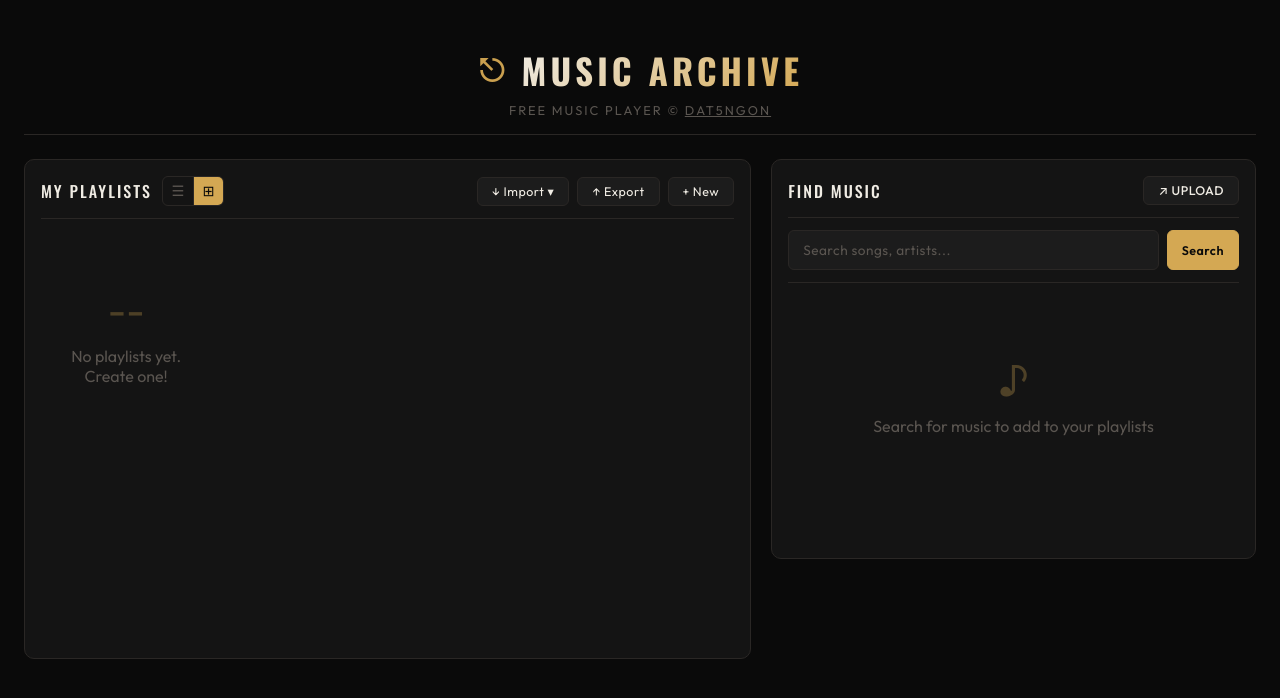
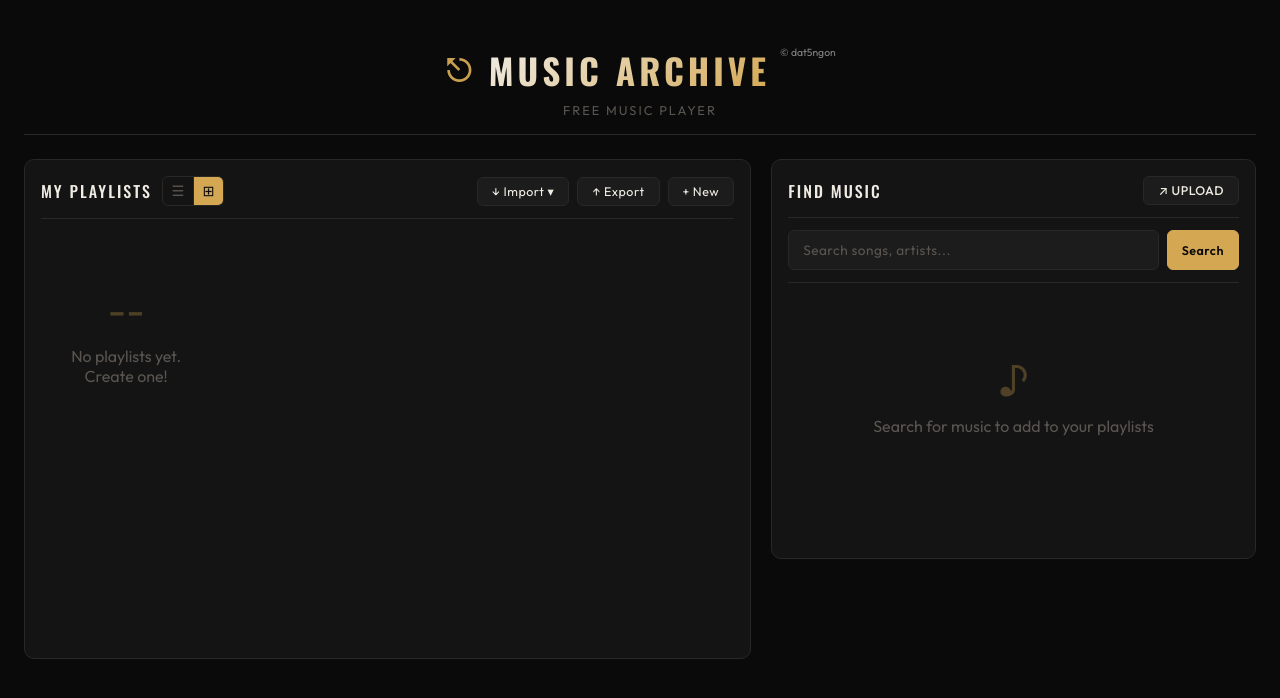
Before and after one commit to dat5ngon/music-player, a plain HTML site: page index.html in a window 1280 px wide. Drawn offline with nearby package versions, Linux system fonts and the light colour scheme.

Commit message:
Move credit link next to title, clean subtitle

```diff
--- a/index.html
+++ b/index.html
@@ -16,8 +16,9 @@
             <div class="logo">
                 <span class="logo-icon">⎋</span>
                 <h1>Music Archive</h1>
+                <a href="https://dat5ngon.github.io" class="credit">&copy; dat5ngon</a>
             </div>
-            <p class="subtitle">Free music player &copy; <a href="https://dat5ngon.github.io" style="color:inherit;text-decoration:underline;">dat5ngon</a></p>
+            <p class="subtitle">Free music player</p>
             <div id="offlineIndicator" class="offline-indicator hidden">⚡ Offline Mode</div>
         </header>
 
--- a/style.css
+++ b/style.css
@@ -57,6 +57,16 @@ body {
     gap: 14px;
 }
 
+.credit {
+    align-self: flex-start;
+    font-size: 0.65rem;
+    color: rgba(255, 255, 255, 0.5);
+    text-decoration: none;
+    margin-left: -4px;
+    margin-top: 2px;
+}
+.credit:hover { color: rgba(255, 255, 255, 0.8); }
+
 .logo-icon {
     font-size: 2rem;
     color: var(--accent);
```
